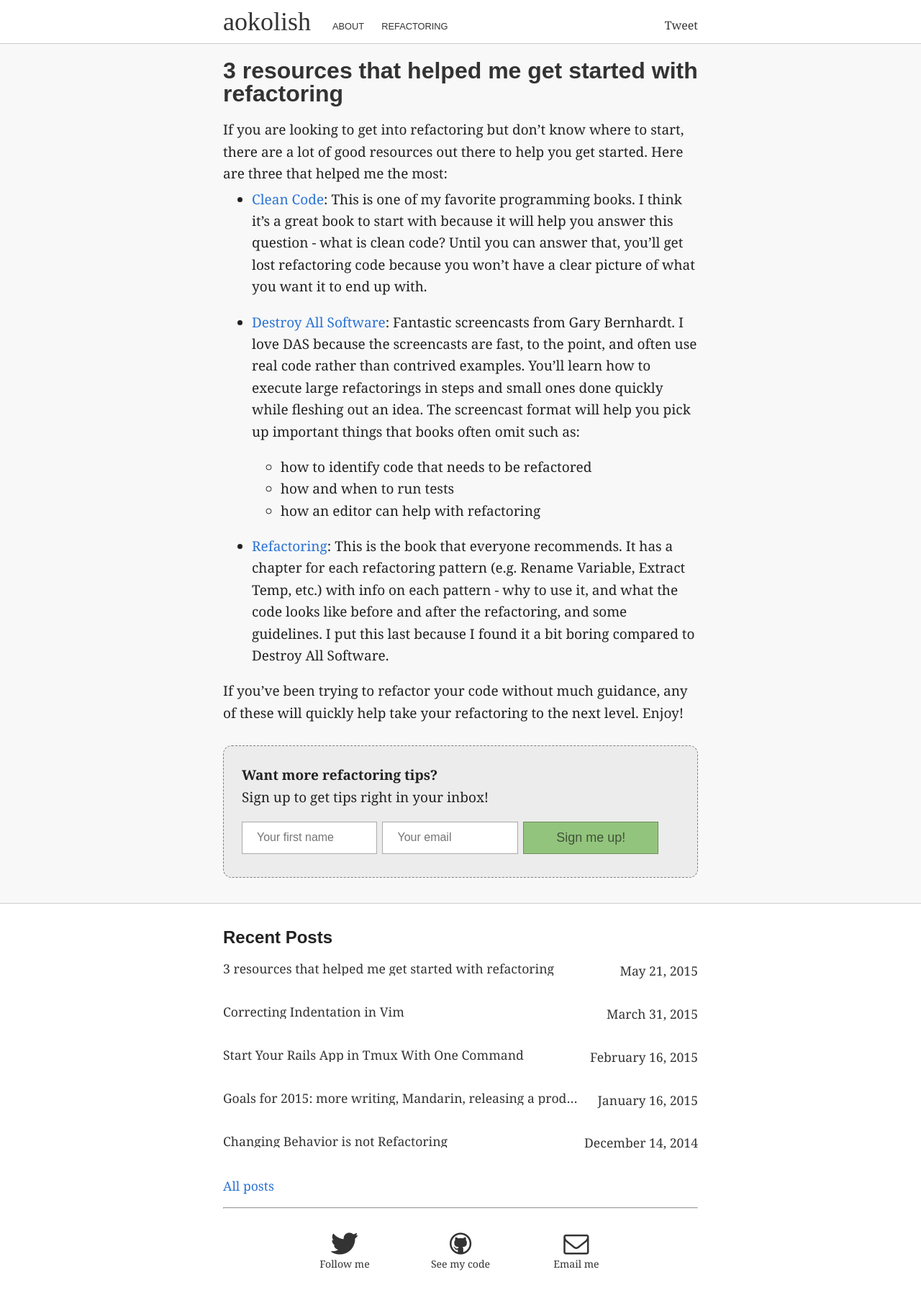
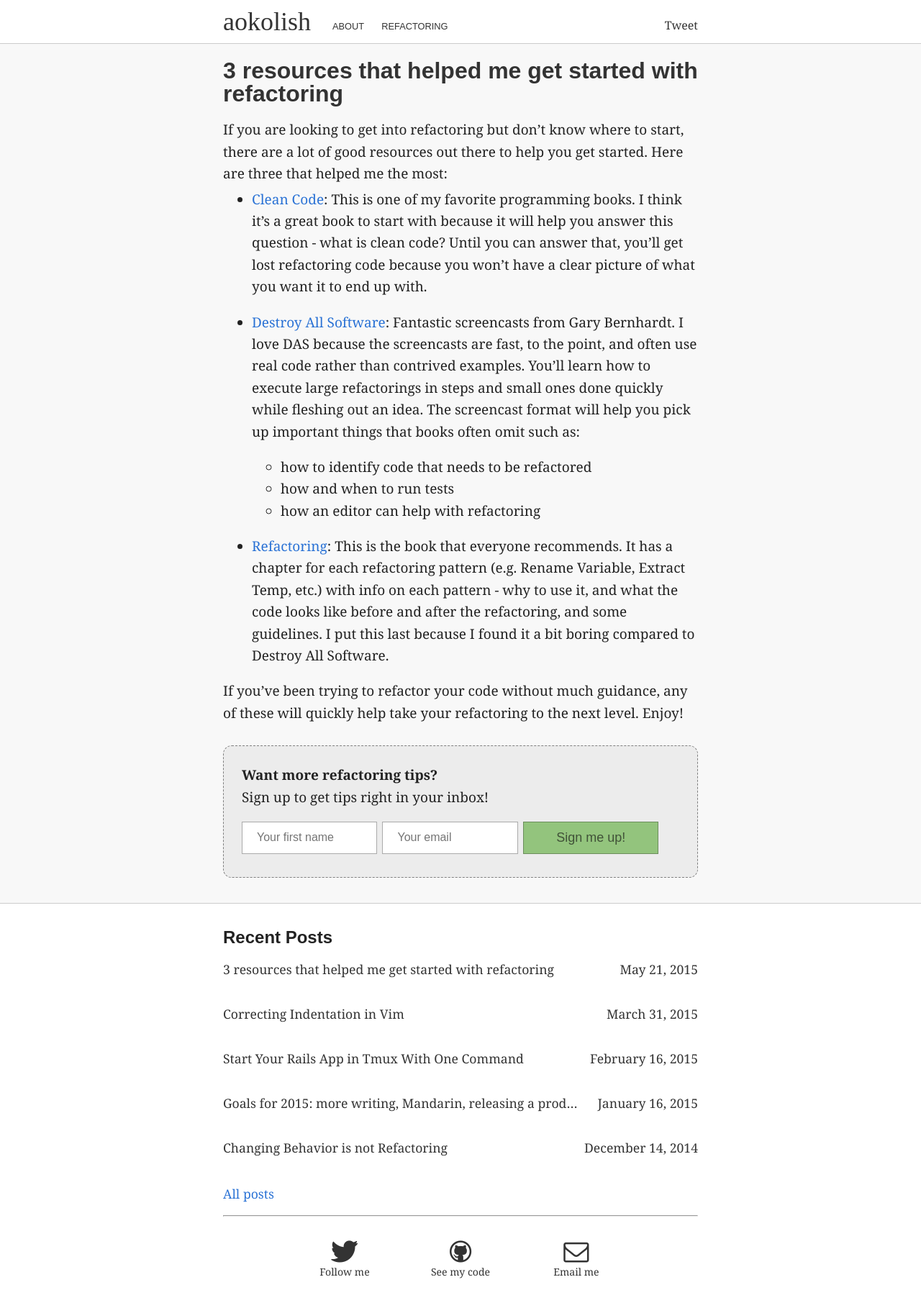
Before and after one commit to ao140505/ao140505.github.io, a Jekyll site: the page built from index.html, in a window 1280 px wide. Shown: the whole page at 72% size. Built offline with Jekyll 4.4.1, drawn with Linux system fonts in a browser that asks for light colours; some web fonts are replaced; Markdown is read by kramdown in place of the engine named in the settings; comment, search, counter and statistics services are not loaded.

Commit message:
fix text clipping

```diff
--- a/_sass/global.scss
+++ b/_sass/global.scss
@@ -136,7 +136,7 @@
     transition-duration: 0.2s;
     -webkit-transition-duration: 0.2s;
     -moz-transition-duration: 0.2s;
-    padding: 1em 0;
+    padding: .9em 0;
     margin: 0;
     @include mobile {
       padding: 0.75em 0;
@@ -160,6 +160,7 @@
       display: inline-block;
       white-space: nowrap;
       text-overflow: ellipsis;
+      line-height: 1.4;
     }
   }
 
```
